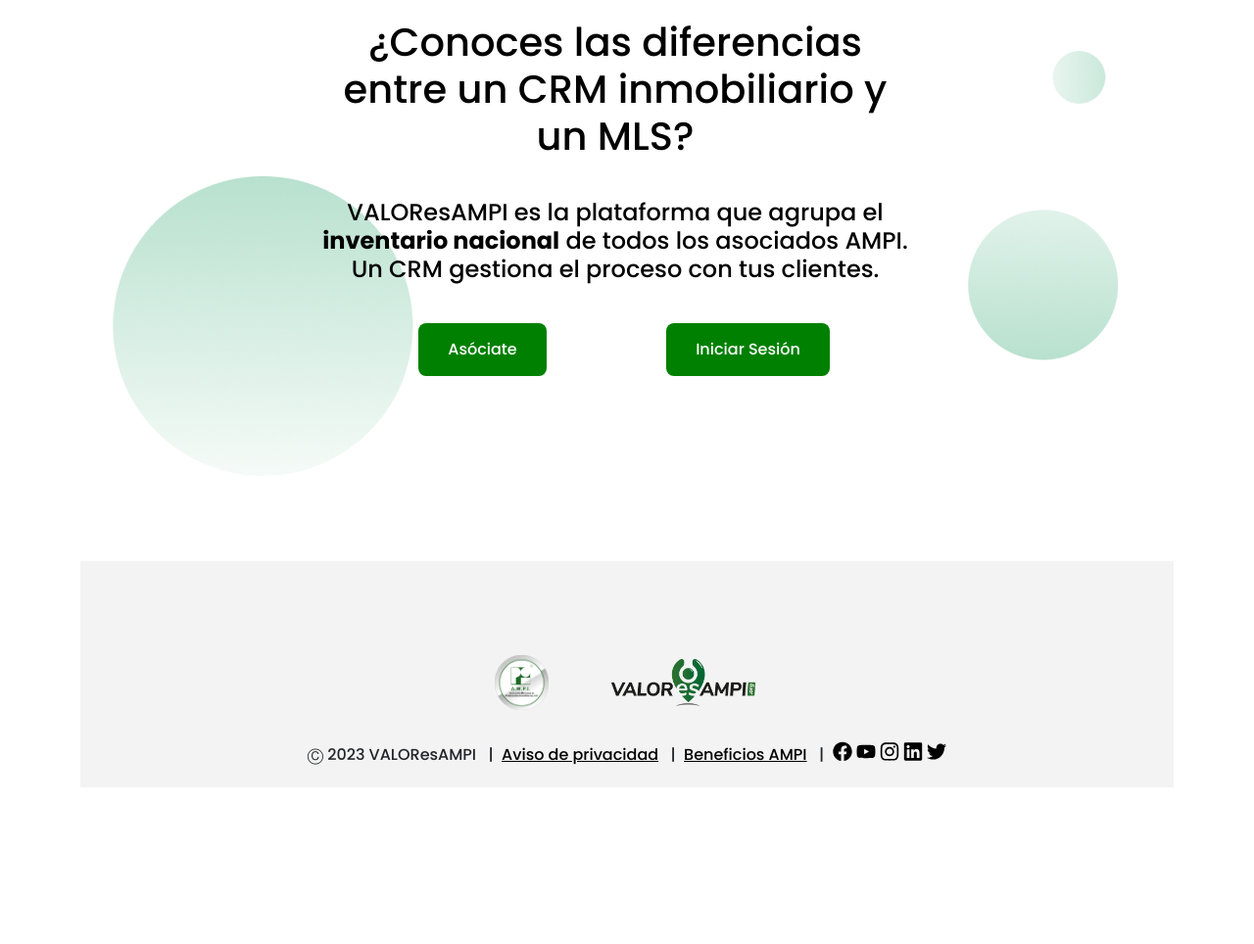
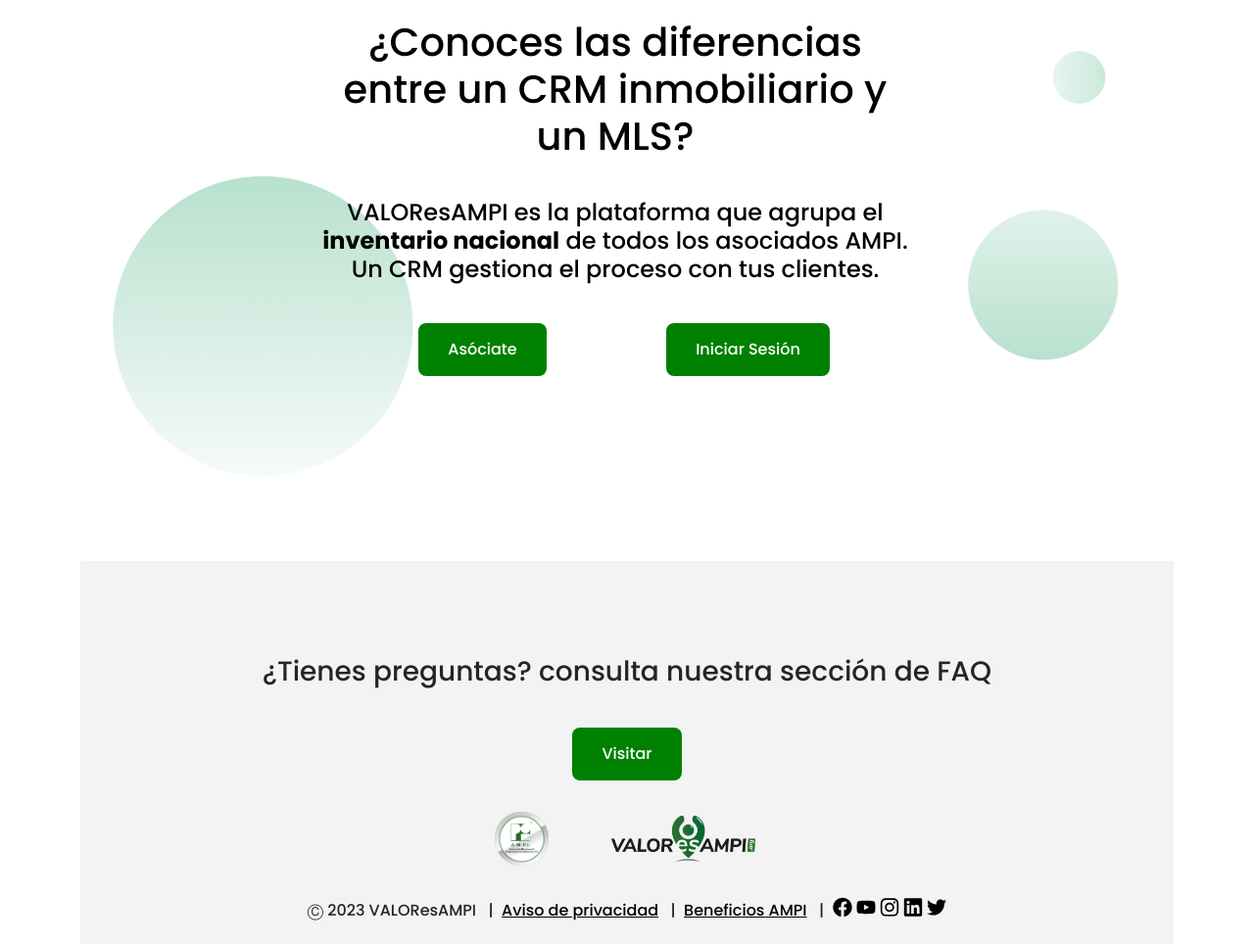
Before and after one commit to apscreativas/valoresampi_uc, a plain HTML site: page index.html in a window 1280 px wide. Shown: the part 4021-4985 px from the top of the page at 98% size. Before the commit the page ends 4825 px from the top, so only its background shows below. Drawn offline with nearby package versions, Linux system fonts and the light colour scheme.

Commit message:
cambios para mario

```diff
--- a/index.html
+++ b/index.html
@@ -449,7 +449,7 @@
 									<div class="col col-8">
 										<h5 class="card-text">Julio César Ramos</h5>
 										<p class="card-text" style="font-size: 95%;">Coordinador de Región 15</p>
-										<p class="card-text" style="color: #B0B0B0;">AMPI, A.C.</p>
+										<p class="card-text" style="color: #B0B0B0;">AMPI TUXTLA, A.C.</p>
 
 									</div>
 								</div>
@@ -472,7 +472,7 @@
 									<div class="col col-8">
 										<h5 class="card-text">Florencia Estrada</h5>
 										<p class="card-text">Expresidente Nacional</p>
-										<p class="card-text" style="color: #B0B0B0;">AMPI, A.C.</p>
+										<p class="card-text" style="color: #B0B0B0;">AMPI VHSA,  A.C.</p>
 
 									</div>
 								</div>
@@ -564,6 +564,29 @@
 			</div>
 		</section>
 		<section id="footer" style="background-color: #F3F3F3; padding-top: 5rem;">
+
+			<div class="row">
+
+				<div class="col col-12 " style="text-align: center; ">
+				<h3>
+					¿Tienes preguntas? consulta nuestra sección de FAQ
+				</h3>
+				</div>
+
+				<div class="col col-12 " style="text-align: center; ">
+					<button
+						onclick="window.location.href='https://wechamber.mx/affiliation-checkout/62d707d0cdc3d0001b08cb84'"
+						style="border: unset; border-radius: 8px; padding: 15px 30px 15px
+						30px;
+						background-color:
+						green; "
+						type="button">
+						<i class="fs-6 normal" style="color:white;"> Visitar </i>
+					</button>
+				</div>
+
+			</div>
+
 			<div class="row " style="justify-content: center; ">
 				<div class="col col-12" style="text-align: center;">
 					<img style="border-radius: 10px; width: 5%; margin: 0px 5% 0px 0%; cursor:
@@ -597,7 +620,7 @@
 						|&nbsp;
 						<a href="https://www.facebook.com/ampioficial"><i class="fa-brands
 								fa-facebook" style="width:20px; height:21px; cursor: pointer;"></i></a>
-						<a href="https://www.youtube.com/@videosampi"><i class="fa-brands
+						<a href="https://www.youtube.com/@videosampi/videos"><i class="fa-brands
 								fa-youtube" style="width:20px; height:21px; cursor: pointer;"></i></a>
 						<a href="https://www.instagram.com/ampinacionaloficial/"><i
 								class="fa-brands fa-instagram" style="width:20px; height:21px; cursor:
```
